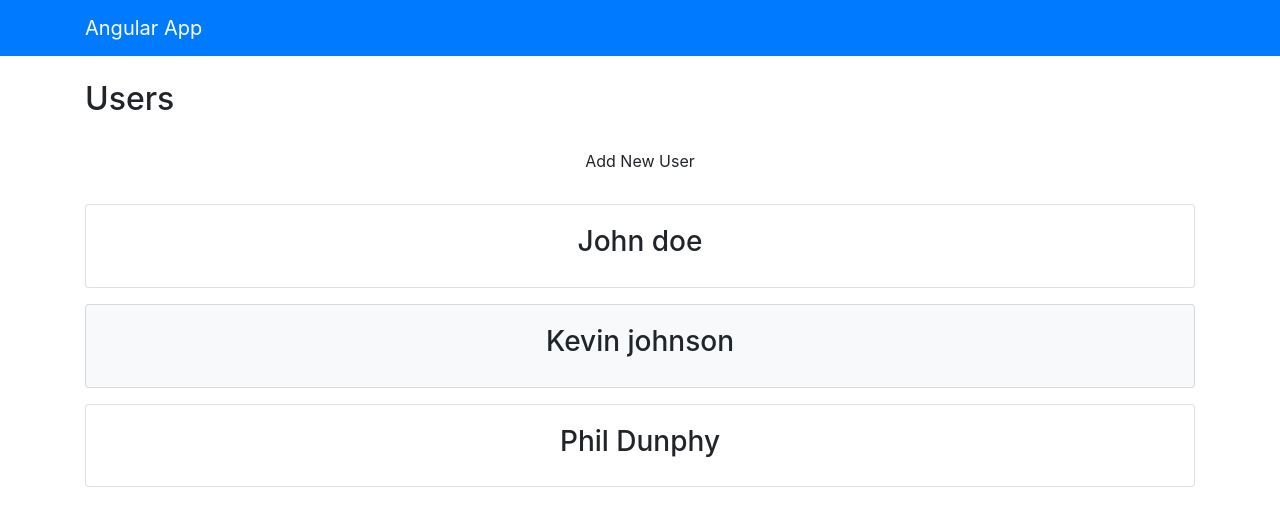
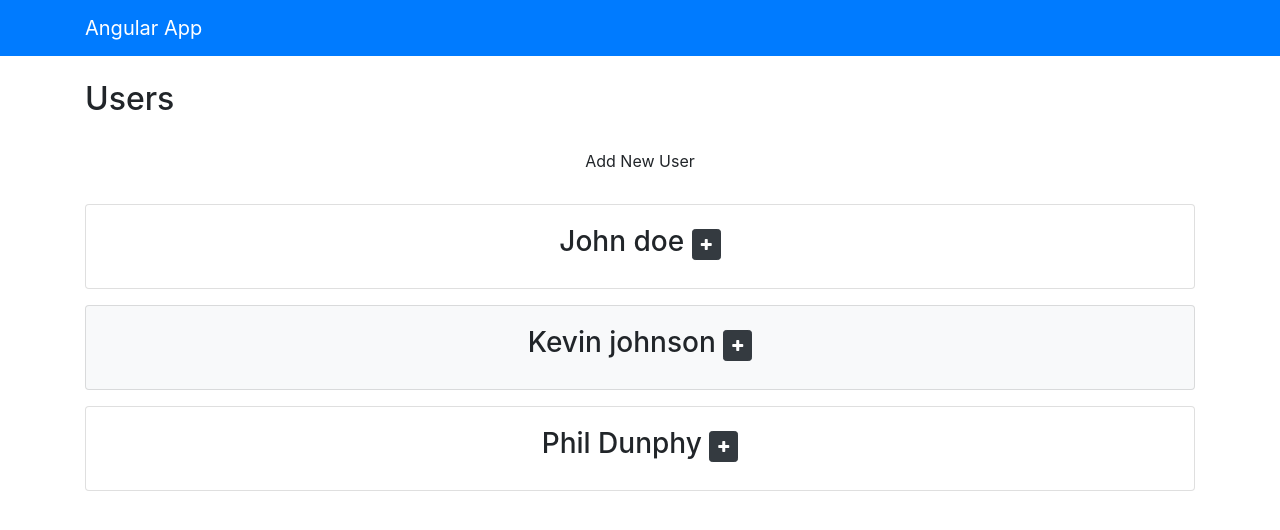
Before and after one commit to Smriti-sh/AngularApp, an Angular app: page / in a window 1280 px wide. Shown: the top 530 px of the page. Built offline with nearby package versions, Linux system fonts and the light colour scheme.

Commit message:
toggling values with an event : 26

```diff
--- a/angular.json
+++ b/angular.json
@@ -38,7 +38,8 @@
             ],
             "styles": [
               "node_modules/bootstrap/dist/css/bootstrap.min.css",
-              "src/styles.css"
+              "src/styles.css",
+              "node_modules/font-awesome/css/font-awesome.css"
             ],
             "scripts": [
             ],
--- a/package.json
+++ b/package.json
@@ -21,8 +21,11 @@
     "@angular/platform-server": "^18.0.0",
     "@angular/router": "^18.0.0",
     "@angular/ssr": "^18.0.3",
+    "@fortawesome/fontawesome-svg-core": "^6.5.2",
+    "@fortawesome/free-solid-svg-icons": "^6.5.2",
     "bootstrap": "^4.6.2",
     "express": "^4.18.2",
+    "font-awesome": "^4.7.0",
     "jquery": "^3.7.1",
     "popper.js": "^1.16.1",
     "rxjs": "~7.8.0",
--- a/src/app/models/User.ts
+++ b/src/app/models/User.ts
@@ -9,5 +9,6 @@
       state?:string
     },
     isActive?:boolean,
-    registered?:any
+    registered?:any,
+    hide?:boolean
   }
--- a/src/app/users/users.component.html
+++ b/src/app/users/users.component.html
@@ -9,9 +9,9 @@
     <li class="card card-body mb-3" *ngFor=" let user of users " [class.bg-light]="user.isActive">
 
 
-                <h3>{{user.firstname}} {{user.lastName}}</h3>
+                <h3>{{user.firstname}} {{user.lastName}} <small *ngIf="user.age && user.address"><button class="btn btn-dark btn-sm" (click)="toggleHide(user)"><i [ngClass]="user.hide ? 'fa fa-plus' : 'fa fa-minus'" class="fa fa-plus"></i></button></small> </h3>
 
-                <ul *ngIf="showExtended && user.age && user.address">
+                <ul class="list-group" *ngIf="!user.hide && user.age && user.address">
                     <li class="list-group-item">Age: {{user.age}}</li>
                     <li class="list-group-item">Address: {{user.address.street}}{{user.address.city}}, {{user.address.state}}</li>
                     <li class="list-group-item">Joined on: {{user.registered | date :"fullDate"}}</li>
--- a/src/app/users/users.component.ts
+++ b/src/app/users/users.component.ts
@@ -11,7 +11,7 @@
 export class UsersComponent implements OnInit {
 
   users:User[] =[];
-  showExtended:boolean=false;
+  showExtended:boolean=true;
   //when loading externally
   loaded:boolean = false;
   enableAdd: boolean = true;
@@ -32,7 +32,8 @@
           city:'Boston',
           state:'MA'
         },
-        registered: new Date('2001-04-18T13:30:00')
+        registered: new Date('2001-04-18T13:30:00'),
+        hide:true
       },
       {
         firstname:'Kevin',
@@ -44,7 +45,8 @@
           state:'LA'
         },
         isActive:true,
-        registered: new Date('1996-10-16T13:30:00')
+        registered: new Date('1996-10-16T13:30:00'),
+        hide:true
       },
       {
         firstname:'Phil',
@@ -56,7 +58,8 @@
           state:'K'
         },
         // The standard format is: YYYY-MM-DDTHH:mm:ss.sssZ
-        registered: new Date('2002-06-20T13:30:00')
+        registered: new Date('2002-06-20T13:30:00'),
+        hide:true
       }
     ];
     this.loaded = true;
@@ -64,15 +67,17 @@
 
 }
 
-fireEvent(e:any){
-  // console.log("Button Clicked");
-  console.log(e.type);
-
-
+toggleHide(user:User){
+  // user.hide= false;   this one only unhides the content
+  user.hide= !user.hide; //to hide and unhide it
 }
 
   addUser(user:User){
     this.users.push(user);
   }
 
+  // fireEvent(e:any){
+  //   // console.log("Button Clicked");
+  //   console.log(e.type);
+  // }
 }
```
